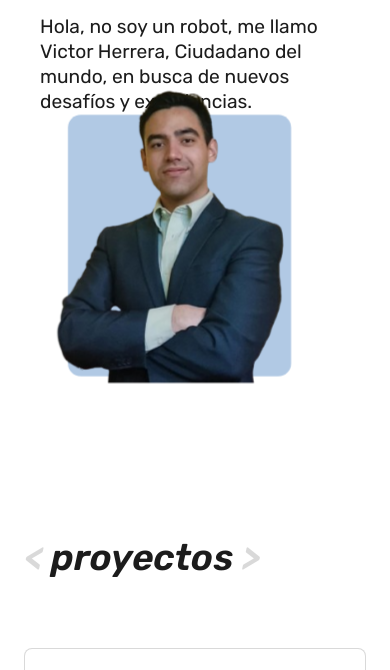
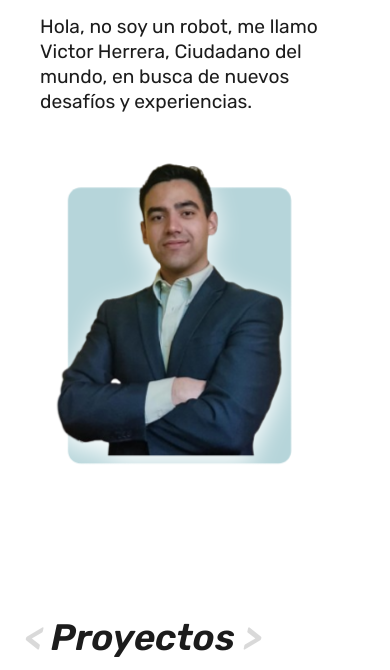
Before and after one commit to Victornac007/Portafolio2024, a plain HTML site: page index.html in a window 390 px wide. Shown: the part 355-1025 px from the top of the page. Drawn offline with Linux system fonts and the light colour scheme; a web font is replaced by a local one.

Commit message:
mejorado de foto en mobile view

```diff
--- a/css/quien-soy.css
+++ b/css/quien-soy.css
@@ -14,7 +14,7 @@
 }
 .quien-soy-foto{
     grid-area: foto;
-    background-color: rgb(177, 201, 228);
+    background-color: rgb(182, 213, 218);
     width: fit-content;
     border-radius: 1rem;
     width: 90%;
@@ -25,6 +25,9 @@
     width: 100%;
     transform: scale(2.1);
     margin: 0 auto;
+    filter: drop-shadow(
+        0 5px 0.5rem var(--color-white)
+    );
 }
 .quien-soy-tittle{
     grid-area: tittle;
@@ -75,6 +78,8 @@
     }
     .quien-soy-foto {
         grid-area: foto;
+        margin-top: 5rem;
+        height: 115%;
     }
     .quien-soy-tittle {
         grid-area: tittle;
--- a/index.html
+++ b/index.html
@@ -59,7 +59,7 @@
             <div class="container">
 
                 <div class="proyectos-grid">
-                    <p class="title"> <span> < </span> proyectos <span> > </span> </p>
+                    <p class="title"> <span> < </span> Proyectos <span> > </span> </p>
                     <div class="proyect">
                         <div class="img-proyecto">
                             <img src="./assets/GeekStore.png" alt="">
@@ -117,7 +117,7 @@
                             </ul>
                         </div>
                     </div>
-                    <p class="title title02"> <span> < / </span> proyectos <span> > </span> </p>
+                    <p class="title title02"> <span> < / </span> Proyectos <span> > </span> </p>
                 </div>
             </div>
         </section>
```
